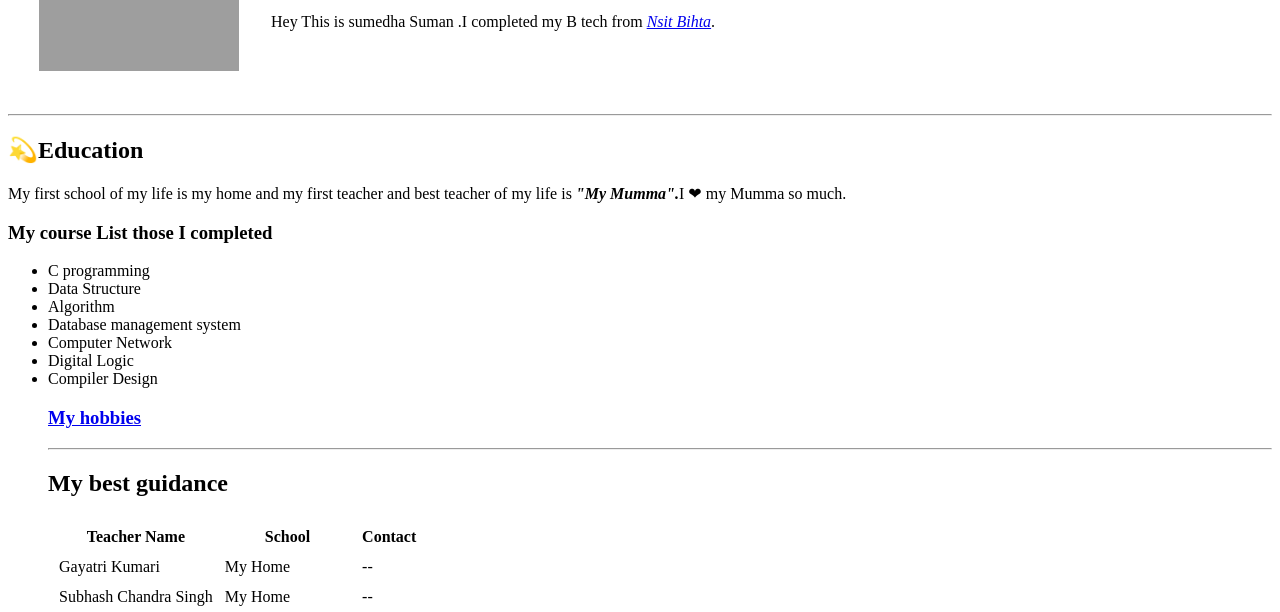
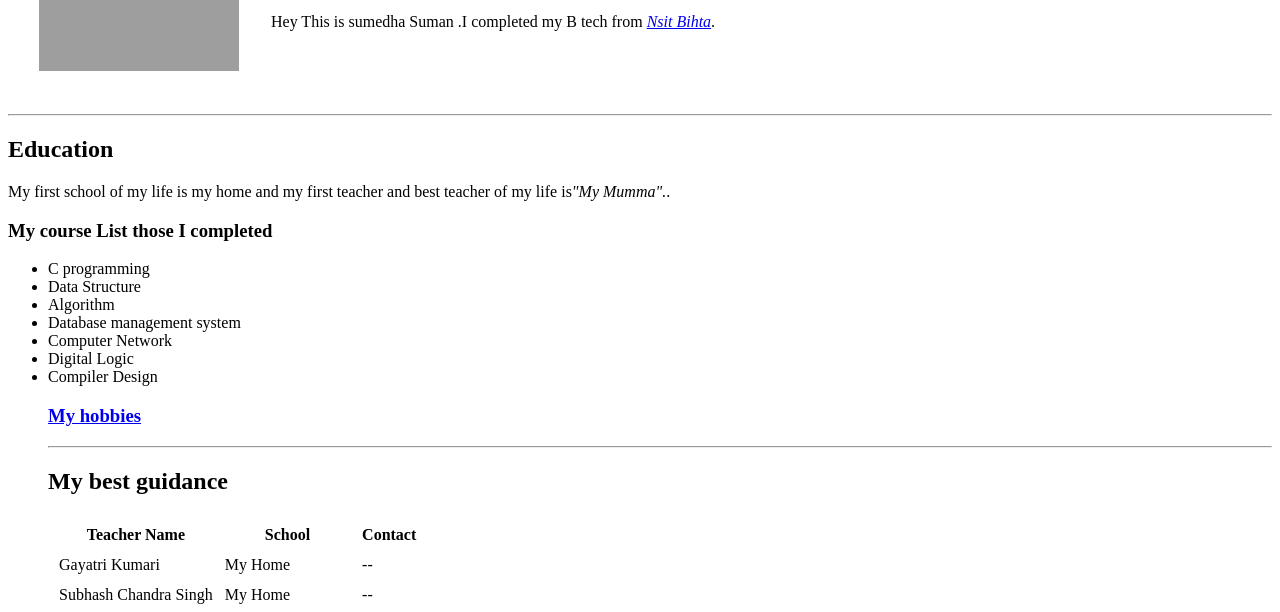
Before and after one commit to E2-80659-Sumedha/pl, a plain HTML site: page index.html in a window 1280 px wide. Shown: the part 168-780 px from the top of the page. Drawn offline with Linux system fonts and the light colour scheme; grey boxes are pictures that could not be loaded.

Commit message:
Update index.html

```diff
--- a/index.html
+++ b/index.html
@@ -15,9 +15,9 @@
     </table>
 
 <hr>
-<h2>💫Education</h2>
+<h2>Education</h2>
 
-<p>My first school of my life is my home and my first teacher and best teacher of my life is <strong><em>"My Mumma".</em></strong>I ❤ my Mumma so much.</p>
+<p>My first school of my life is my home and my first teacher and best teacher of my life is<em>"My Mumma".</em>.</p>
 <p>
   <h3>My course List those I completed</h3>
   <ul>
@@ -30,7 +30,7 @@
       <li>Compiler Design</li>
     </p>
 
-  <p><h3><a href="Hobbies.html">My hobbies</a></h3>
+  <p><h3><a href="hobbies.html">My hobbies</a></h3>
 
 </p>
 <hr>
```
